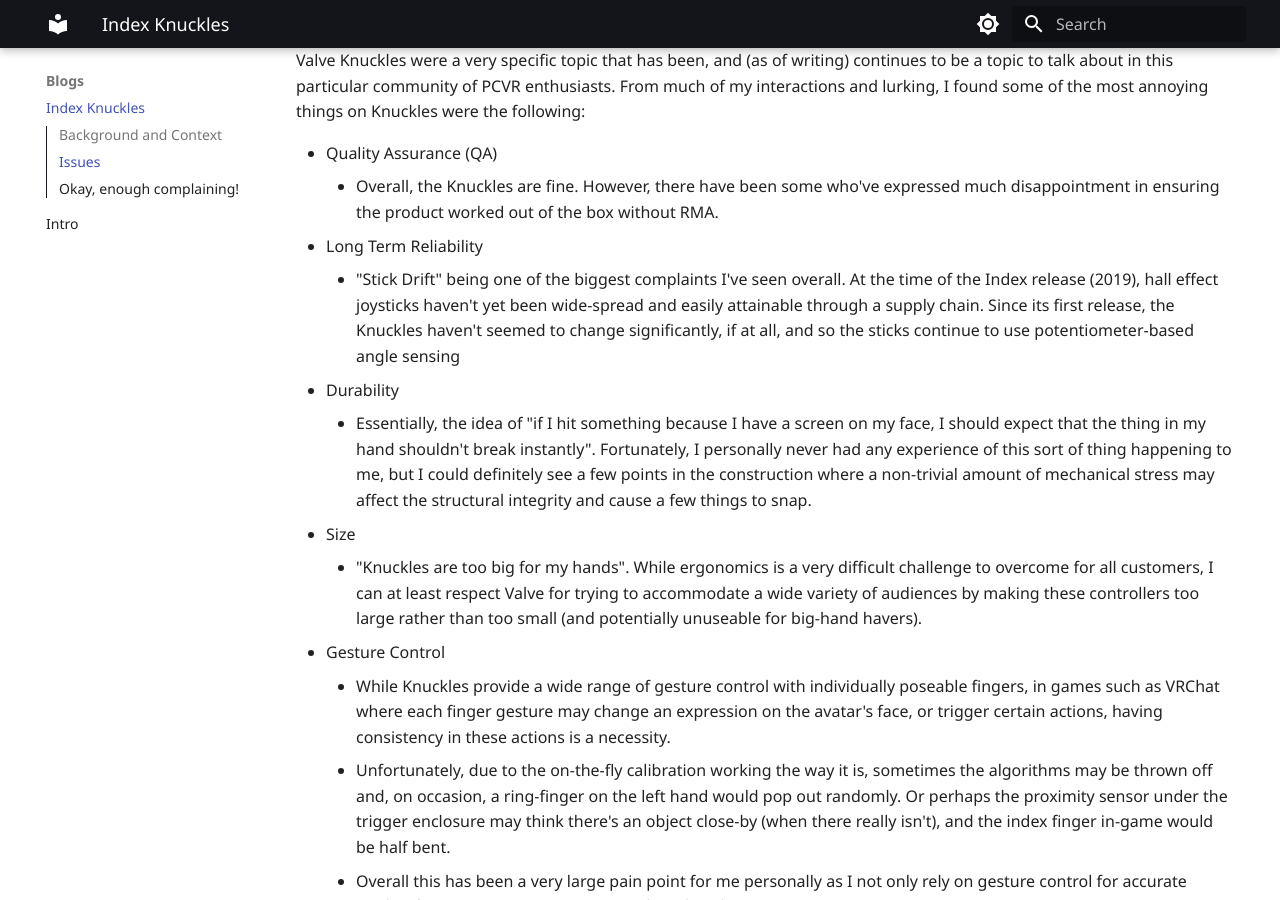
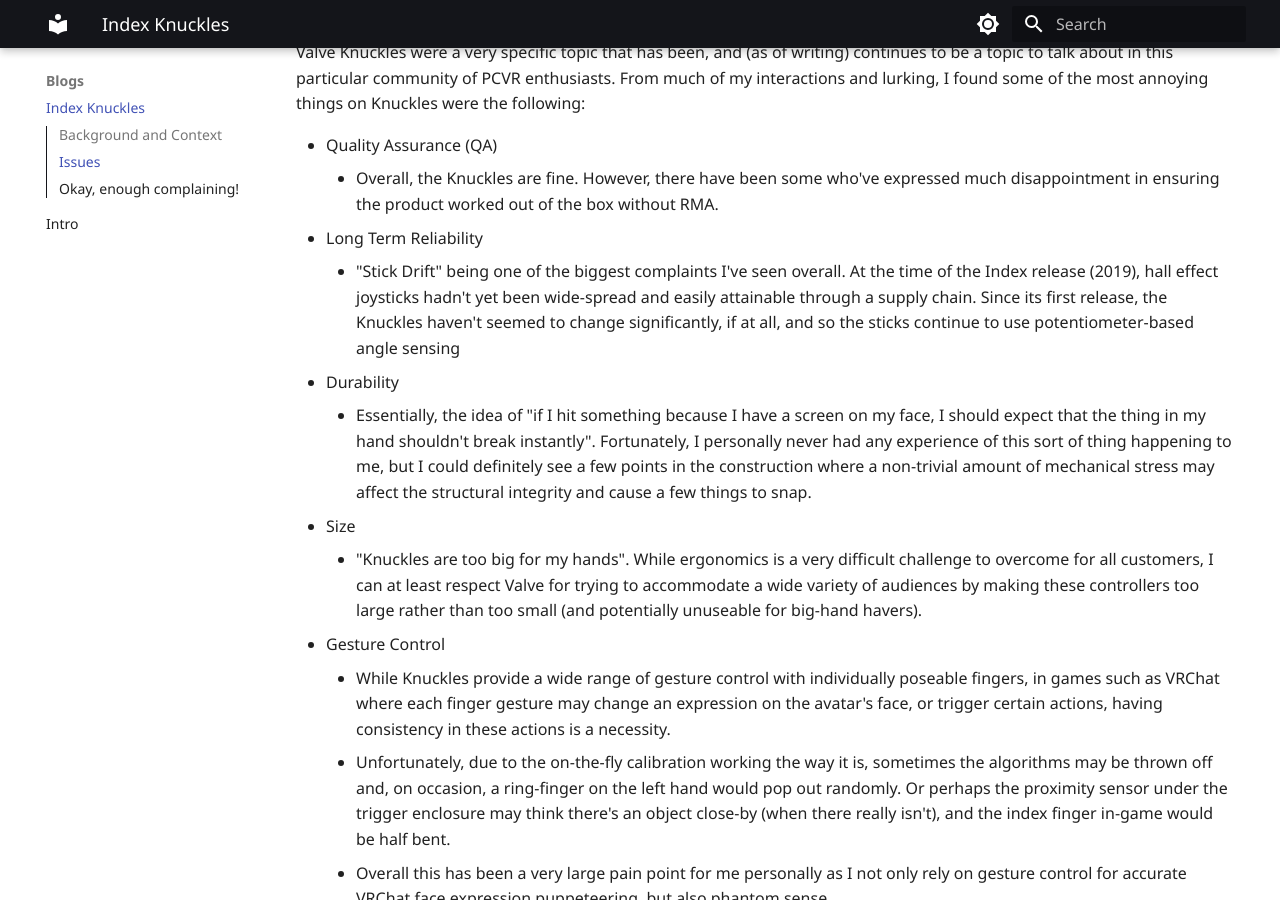
Before and after one commit to altunidev/altunidev.github.io, an MkDocs documentation site: the page built from docs/blogs/20231031-IndexKnuckles.md, in a window 1280 px wide and 900 px high, scrolled down 2046 px. Built offline with MkDocs 1.6.1 and Material for MkDocs 9.7.7, drawn with Linux system fonts in a browser that asks for light colours; some of the changed text lies outside the part shown.

Commit message:
Minor edits to knuckles post

```diff
--- a/docs/blogs/20231031-IndexKnuckles.md
+++ b/docs/blogs/20231031-IndexKnuckles.md
@@ -14,7 +14,7 @@
 - The build quality of the plastics felt very flimsy, cheap, and rattley (for the lack of a better word).
 - It felt significantly heavier than Rift S controllers.
 - The area in which the controllers were trackable was less than my field of view.
-    - In other words, if I put my hand in a certain area of my view, the controller would stop being tracked due to the cameras losing consistent sight of the tracking ring and light constellation being emitted.
+    > In other words, if I put my hand in a certain area of my view, the controller would stop being tracked due to the cameras losing consistent sight of the tracking ring and light constellation being emitted.
 - As a VRChat player, the lack of capacitive buttons and thumbsticks made expressions very difficult to consistently control
 
 Essentially, from the time I first got my G2 and full body tracking, I decided this wasn't nearly enough. I wanted something else. Obviously no other controllers would really work with my current setup unless I went with light house tracked controllers... so I decided to go with the best out there for PCVR: Valve Index Controllers (Knuckles).
@@ -38,7 +38,7 @@
 - Quality Assurance (QA)
     - Overall, the Knuckles are fine. However, there have been some who've expressed much disappointment in ensuring the product worked out of the box without RMA.
 - Long Term Reliability
-    - "Stick Drift" being one of the biggest complaints I've seen overall. At the time of the Index release (2019), hall effect joysticks haven't yet been wide-spread and easily attainable through a supply chain. Since its first release, the Knuckles haven't seemed to change significantly, if at all, and so the sticks continue to use potentiometer-based angle sensing
+    - "Stick Drift" being one of the biggest complaints I've seen overall. At the time of the Index release (2019), hall effect joysticks hadn't yet been wide-spread and easily attainable through a supply chain. Since its first release, the Knuckles haven't seemed to change significantly, if at all, and so the sticks continue to use potentiometer-based angle sensing
 - Durability
     - Essentially, the idea of "if I hit something because I have a screen on my face, I should expect that the thing in my hand shouldn't break instantly". Fortunately, I personally never had any experience of this sort of thing happening to me, but I could definitely see a few points in the construction where a non-trivial amount of mechanical stress may affect the structural integrity and cause a few things to snap.
 - Size
```
Also changed, not shown: other parts of docs/blogs/20231031-IndexKnuckles.md (+1 -1 lines).
